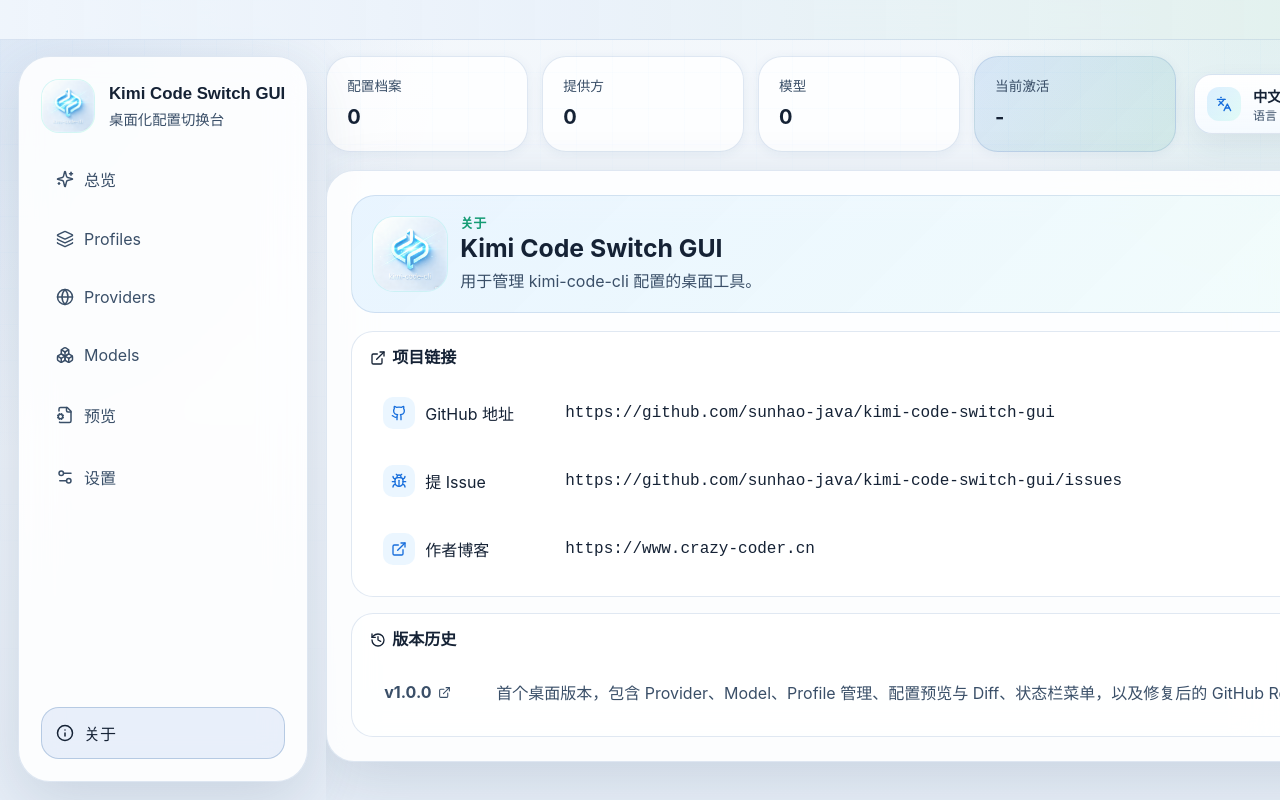
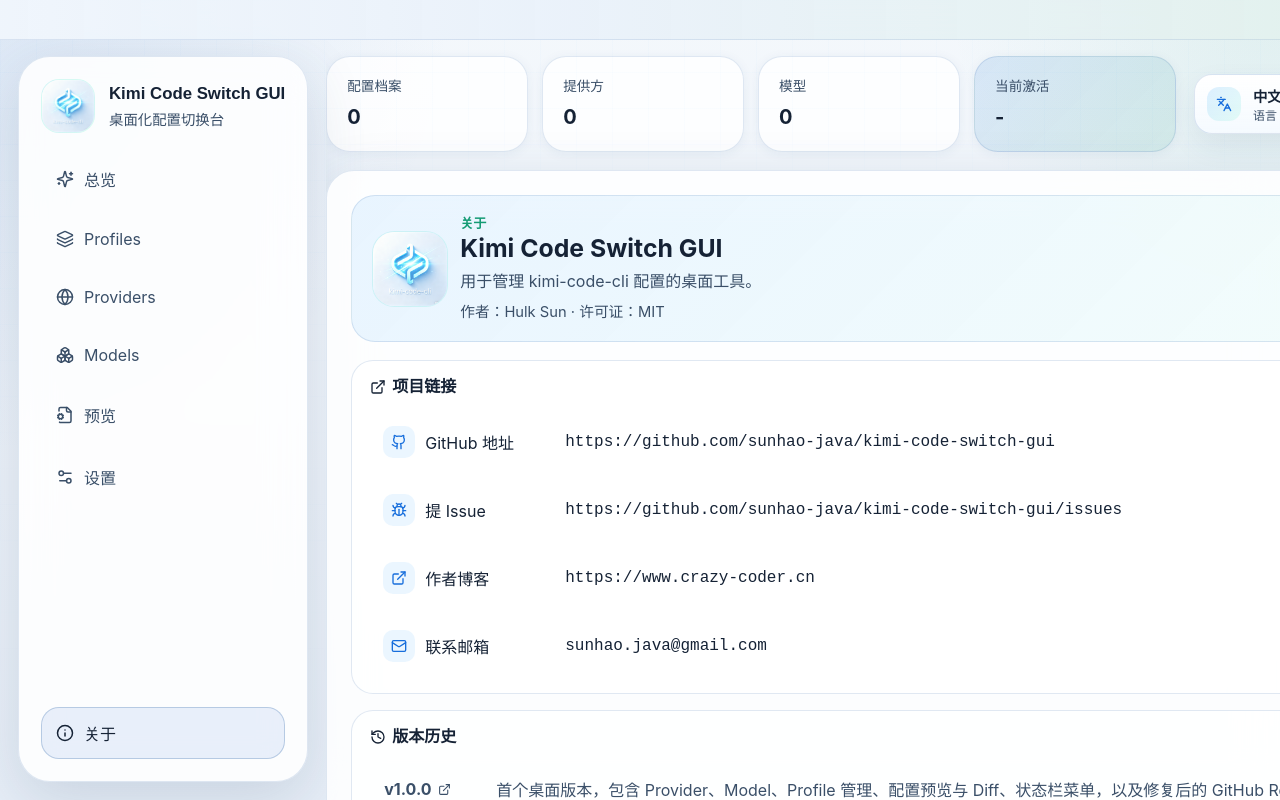
Before and after one commit to sunhao-java/kimi-code-switch-gui, a React (Vite) app in the folder src/renderer/: page / in a window 1280 px wide. Both pictures are taken after a click on the button "关于". Shown: the top 800 px of the page. Built offline with nearby package versions, Linux system fonts and the light colour scheme.

Commit message:
feat: update about page details and select layering

```diff
--- a/src/renderer/src/App.tsx
+++ b/src/renderer/src/App.tsx
@@ -16,6 +16,7 @@ import {
   Info,
   Languages,
   Layers3,
+  Mail,
   MonitorCog,
   MoonStar,
   Save,
@@ -78,11 +79,12 @@ const ABOUT_TAB: { id: TabId; icon: typeof Info; labelKey: string } = {
 
 const ABOUT_INFO = {
   version: "1.0.0",
-  author: "Codex",
+  author: "Hulk Sun",
   license: "MIT",
   repositoryUrl: "https://github.com/sunhao-java/kimi-code-switch-gui",
   issuesUrl: "https://github.com/sunhao-java/kimi-code-switch-gui/issues",
   authorBlogUrl: "https://www.crazy-coder.cn",
+  contactEmail: "sunhao.java@gmail.com",
 };
 
 const emptyPreview: PreviewBundle = {
@@ -1396,6 +1398,12 @@ function AboutPage(props: {
       label: isZh ? "作者博客" : "Author Blog",
       value: ABOUT_INFO.authorBlogUrl,
     },
+    {
+      icon: Mail,
+      label: isZh ? "联系邮箱" : "Contact Email",
+      value: `mailto:${ABOUT_INFO.contactEmail}`,
+      displayValue: ABOUT_INFO.contactEmail,
+    },
   ];
   const history = [
     {
@@ -1422,6 +1430,11 @@ function AboutPage(props: {
               ? "用于管理 kimi-code-cli 配置的桌面工具。"
               : "Desktop app for managing kimi-code-cli configuration."}
           </p>
+          <p className="about-meta-summary">
+            {isZh
+              ? `作者：${ABOUT_INFO.author} · 许可证：${ABOUT_INFO.license}`
+              : `Author: ${ABOUT_INFO.author} · License: ${ABOUT_INFO.license}`}
+          </p>
         </div>
         <span className="about-version">v{ABOUT_INFO.version}</span>
       </div>
@@ -1433,7 +1446,7 @@ function AboutPage(props: {
             <span>{isZh ? "项目链接" : "Project Links"}</span>
           </div>
           <div className="about-link-list">
-            {links.map(({ icon: Icon, label, value }) => (
+            {links.map(({ icon: Icon, label, value, displayValue }) => (
               <button
                 key={label}
                 className="about-link-item"
@@ -1442,7 +1455,7 @@ function AboutPage(props: {
               >
                 <span className="about-link-icon"><Icon size={16} /></span>
                 <span>{label}</span>
-                <code>{value}</code>
+                <code>{displayValue ?? value}</code>
               </button>
             ))}
           </div>
--- a/src/renderer/src/styles.css
+++ b/src/renderer/src/styles.css
@@ -614,6 +614,7 @@ textarea {
 
 .field-select-shell.is-open,
 .field-select-shell:focus-within {
+  z-index: 40;
   border-color: rgba(132, 247, 211, 0.42);
   box-shadow:
     0 0 0 4px rgba(87, 177, 255, 0.12),
@@ -1663,6 +1664,11 @@ textarea {
   color: var(--muted);
 }
 
+.about-meta-summary {
+  margin-top: 8px !important;
+  font-size: 0.92rem;
+}
+
 .about-eyebrow {
   margin: 0;
   color: var(--primary-2) !important;
```
